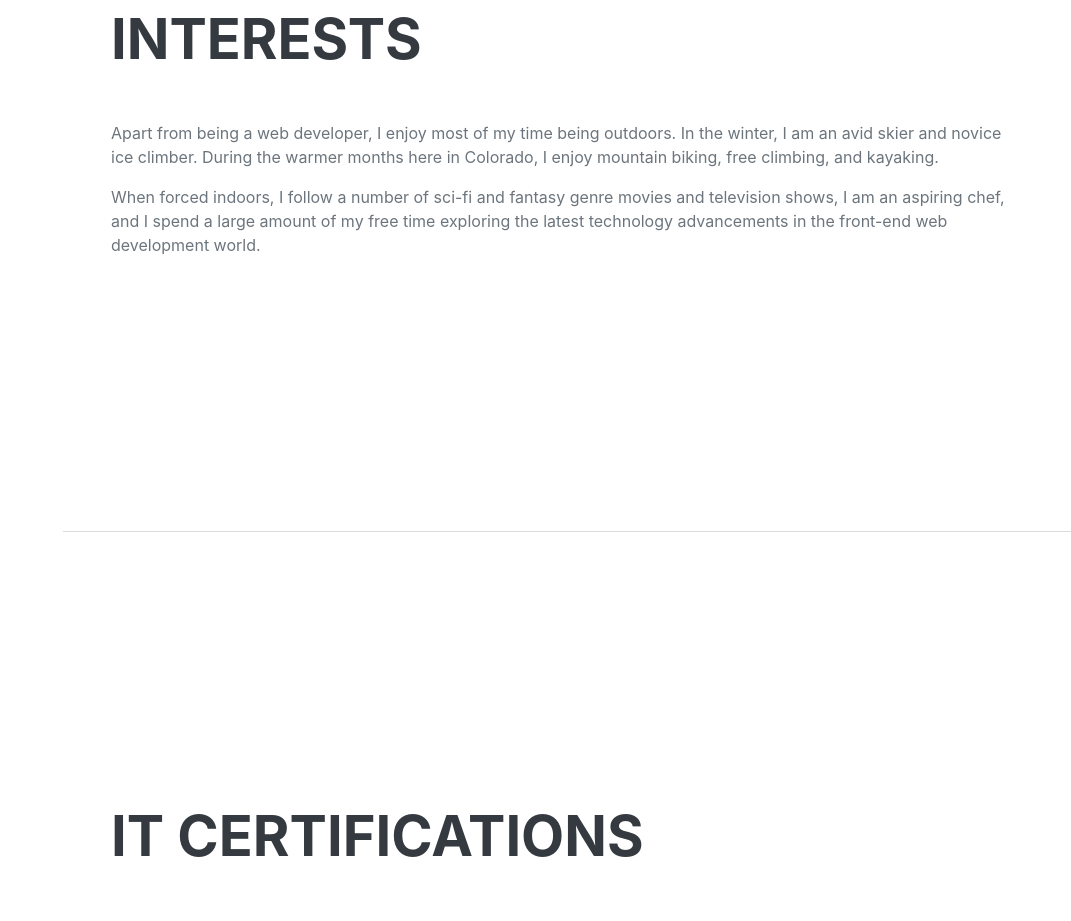
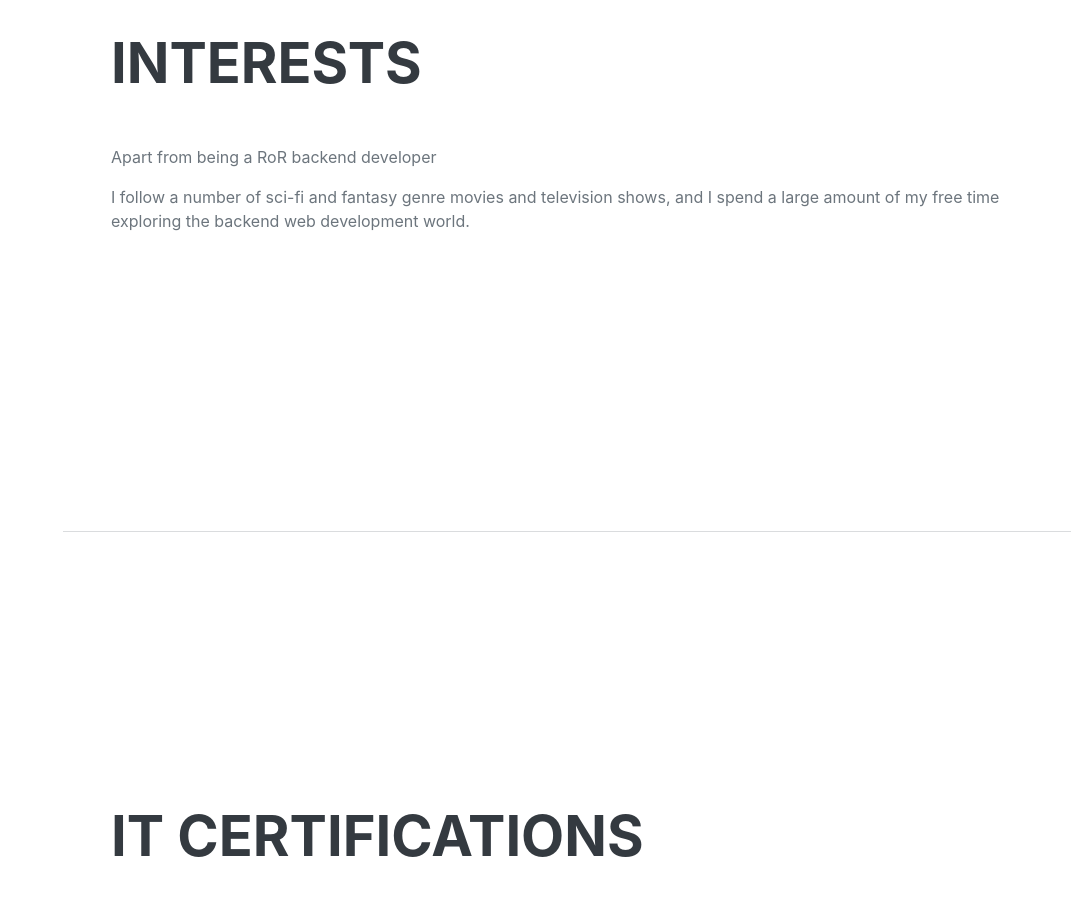
Before and after one commit to cfooostdijk/cfooostdijk.github.io, a plain HTML site: page index.html in a window 1280 px wide. Shown: the part 5560-6481 px from the top of the page, without its empty margins (209-1280 px from the left). Drawn offline with nearby package versions, Linux system fonts and the light colour scheme; a web font is replaced by a local one.

Commit message:
Update index.html

```diff
--- a/index.html
+++ b/index.html
@@ -199,8 +199,8 @@
     <section class="resume-section" id="interests">
       <div class="resume-section-content">
         <h2 class="mb-5">Interests</h2>
-        <p>Apart from being a web developer, I enjoy most of my time being outdoors. In the winter, I am an avid skier and novice ice climber. During the warmer months here in Colorado, I enjoy mountain biking, free climbing, and kayaking.</p>
-        <p class="mb-0">When forced indoors, I follow a number of sci-fi and fantasy genre movies and television shows, I am an aspiring chef, and I spend a large amount of my free time exploring the latest technology advancements in the front-end web development world.</p>
+        <p>Apart from being a RoR backend developer</p>
+        <p class="mb-0">I follow a number of sci-fi and fantasy genre movies and television shows, and I spend a large amount of my free time exploring the backend web development world.</p>
       </div>
     </section>
     <hr class="m-0" />
```
